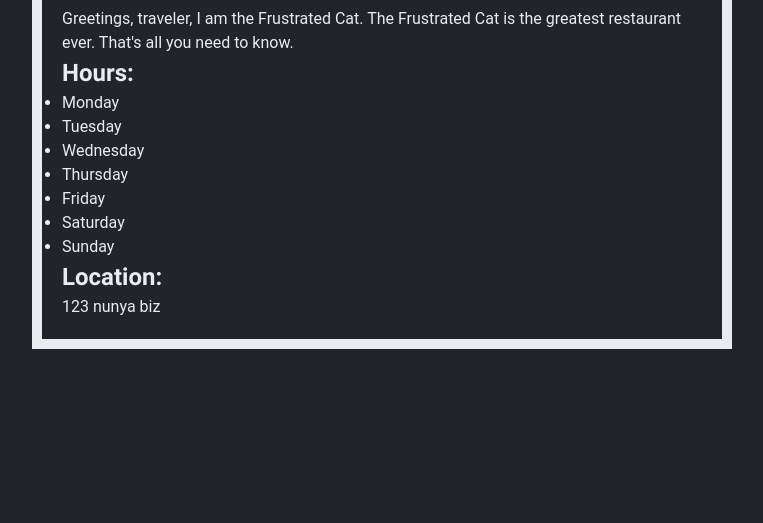
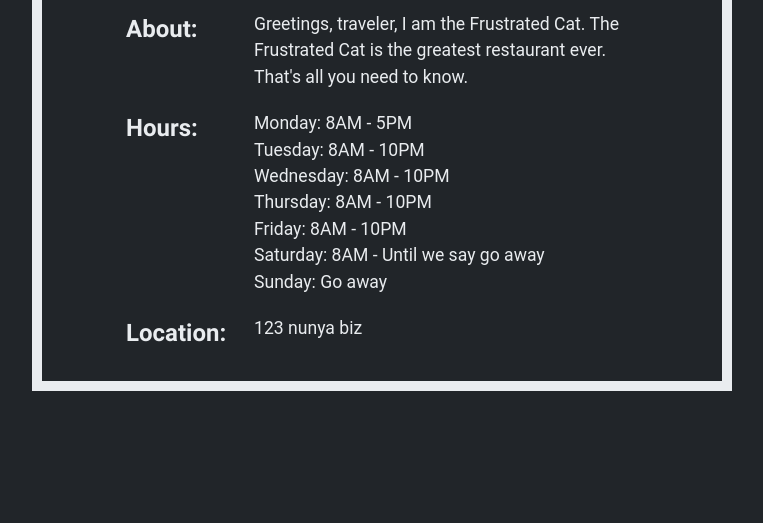
Before and after one commit to frustratedcat/restaurant, a website built with webpack: page dist/index.html in a window 1280 px wide. Shown: the part 277-800 px from the top of the page, without its empty margins (258-1021 px from the left). Built offline with nearby package versions, Linux system fonts and the light colour scheme; files whose address does not match are found by name.

Commit message:
Add basic styling to home page

```diff
--- a/src/modules/home.js
+++ b/src/modules/home.js
@@ -13,6 +13,7 @@ function createAbout() {
   // Create div container and add ID
   const aboutContainer = createDiv();
   aboutContainer.id = "about-container";
+  aboutContainer.classList.add("home-grid");
 
   // Append items
   aboutContainer.appendChild(createH2("About:"));
@@ -30,6 +31,7 @@ function createHours() {
   // Create div container and add ID
   const hoursContainer = createDiv();
   hoursContainer.id = "hours-container";
+  hoursContainer.classList.add("home-grid");
 
   // Append items
   hoursContainer.appendChild(createH2("Hours:"));
@@ -38,13 +40,13 @@ function createHours() {
   const createList = () => {
     const list = createUl();
 
-    list.appendChild(createLi("Monday"));
-    list.appendChild(createLi("Tuesday"));
-    list.appendChild(createLi("Wednesday"));
-    list.appendChild(createLi("Thursday"));
-    list.appendChild(createLi("Friday"));
-    list.appendChild(createLi("Saturday"));
-    list.appendChild(createLi("Sunday"));
+    list.appendChild(createLi("Monday: 8AM - 5PM"));
+    list.appendChild(createLi("Tuesday: 8AM - 10PM"));
+    list.appendChild(createLi("Wednesday: 8AM - 10PM"));
+    list.appendChild(createLi("Thursday: 8AM - 10PM"));
+    list.appendChild(createLi("Friday: 8AM - 10PM"));
+    list.appendChild(createLi("Saturday: 8AM - Until we say go away"));
+    list.appendChild(createLi("Sunday: Go away"));
 
     return list;
   };
@@ -60,6 +62,7 @@ function createLocation() {
   // Create div container and add ID
   const contactContainer = createDiv();
   contactContainer.id = "location-container";
+  contactContainer.classList.add("home-grid");
 
   // Append items
   contactContainer.appendChild(createH2("Location:"));
--- a/src/style.css
+++ b/src/style.css
@@ -149,9 +149,9 @@ body {
 }
 
 .btn:active {
-  background-color: var(--main-green);
-  color: var(--main-dark-gray);
-  border-color: var(--main-dark-gray);
+  background-color: var(--main-dark-blue);
+  color: var(--main-light-gray);
+  border-color: var(--main-light-gray);
 }
 
 #main-container {
@@ -162,3 +162,40 @@ body {
   padding: 20px;
   border: 10px solid var(--main-light-gray);
 }
+
+#home-container {
+  display: flex;
+  flex-direction: column;
+  align-items: center;
+  justify-content: center;
+}
+
+#home-container > h1 {
+  margin: 10px 0 20px 0;
+  font-size: 2rem;
+}
+
+.home-grid {
+  width: 80%;
+  margin: 10px 0;
+  display: grid;
+  grid-template-columns: 1fr 3fr;
+}
+
+#about-container > h2,
+#hours-container > h2,
+#location-container > h2 {
+  font-size: 1.5rem;
+  font-weight: 700;
+}
+
+#about-container > p,
+#hours-container > ul > li,
+#location-container > p {
+  font-size: 1.1rem;
+  font-weight: 400;
+}
+
+ul > li {
+  list-style: none;
+}
```
Also changed, not shown: dist/main.js.
